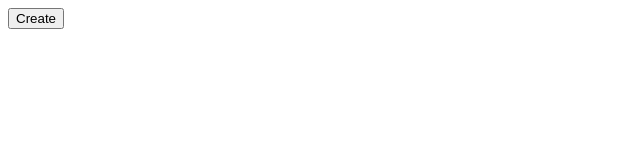
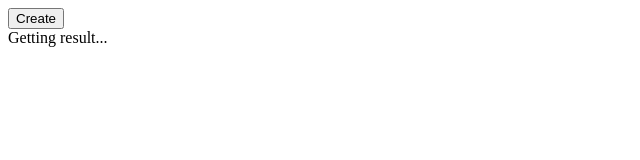
Before and after one commit to sanchezmigben/apirest-cors, a plain HTML site: page new.html in a window 1280 px wide. Shown: the whole page, without its empty margins (0-640 px from the left). Drawn offline with Linux system fonts and the light colour scheme.

Commit message:
Update new.html

```diff
--- a/new.html
+++ b/new.html
@@ -10,7 +10,7 @@
 		<input id="btnNew" type="button" value="Create">
 
              <br>
-	<span id="productSpan"></span>
+	<span id="productSpan">Getting result...</span>
 
 
 
```
